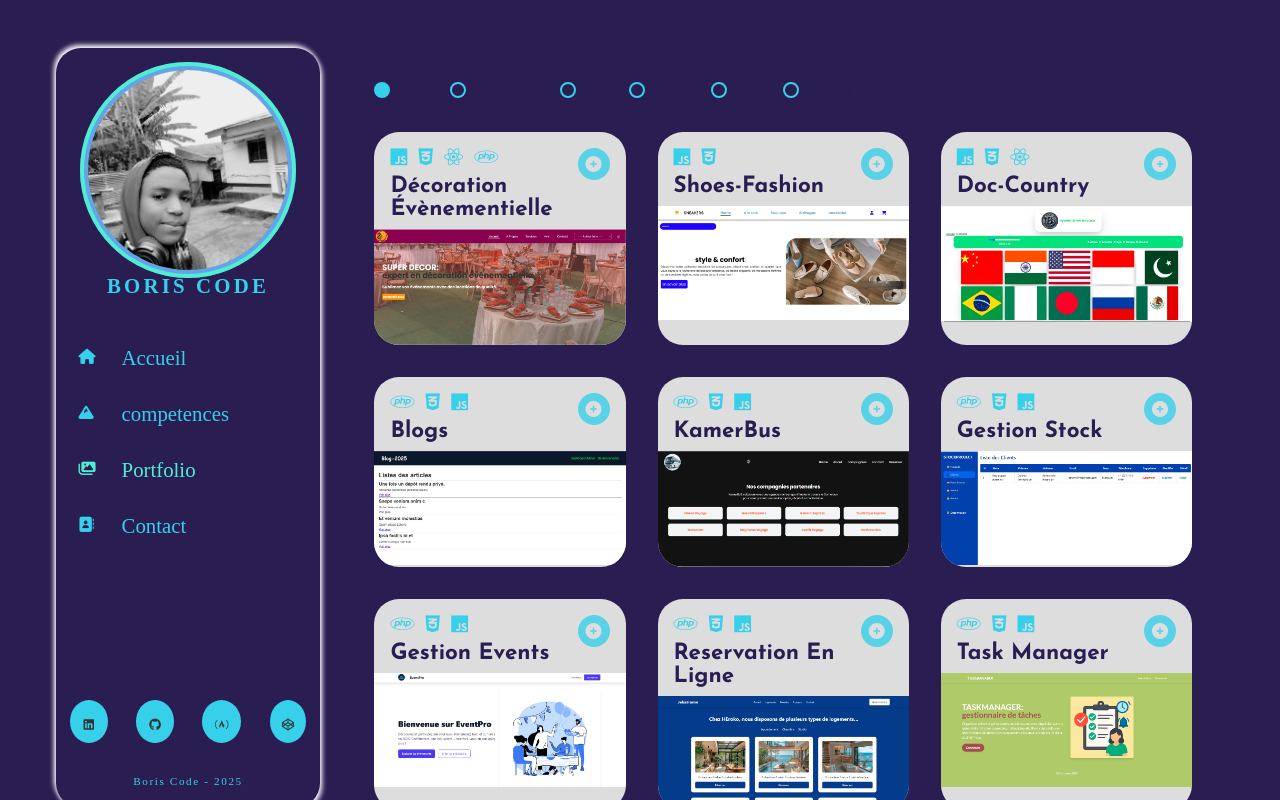
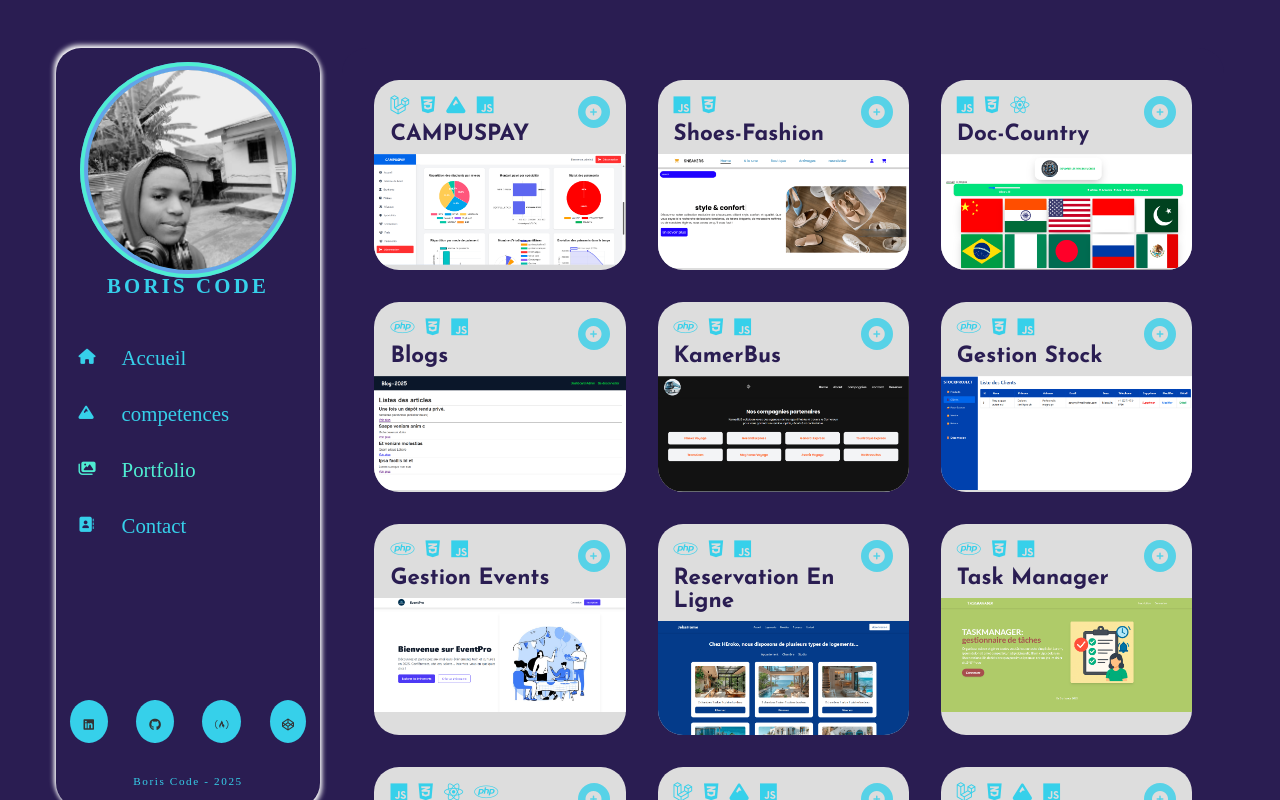
Before and after one commit to boris2442/my_cv_with_react, a React (Vite) app: page /portfolio in a window 1280 px wide. Shown: the top 800 px of the page. Built offline with nearby package versions, Linux system fonts and the light colour scheme; a web font is replaced by a local one.

Commit message:
ajout image projet dqp

```diff
--- a/src/components/data/portfolioData.jsx
+++ b/src/components/data/portfolioData.jsx
@@ -2,13 +2,12 @@ export const portfolioData = [
 
     {
         id: 1,
-        name: 'Décoration évènementielle',
-        languages: ['javascript', 'react'],
-        languagesIcons: ['fab fa-js', 'fab fa-css3-alt', 'fab fa-react', 'fab fa-php'],
-        source: 'https://evendeco.com',
-        info: `🌐 Evendeco.com — Organisation et Décoration d’Événements
-       Evendeco.com est une application web vitrine dédiée à la planification et à la décoration d’événements professionnels et privés. Développée avec passion, elle offre une vitrine claire et élégante pour présenter les services d’un(e) décorateur(trice) ou organisateur(trice) d’événements.`,
-        picture: './media/evendeco.png'
+        name: 'CAMPUSPAY',
+        languages: ['Laravel', 'Tailwind CSS', 'Alpine.JS', 'JavaScript'],
+        languagesIcons: ['fa-brands fa-laravel', 'fab fa-css3-alt', 'fa-solid fa-mountain', 'fab fa-js'],
+        source: 'https://github.com/boris2442/stage_project_dqp.git',
+        info: `   CAMPUSPAY est une application web de gestion centralisée des frais universitaires, conçue pour automatiser les paiements, améliorer le suivi financier et simplifier les interactions entre les étudiants, les comptables et l’administration universitaire.`,
+        picture: './media/dashbadmin.png'
     }
     ,
     {
@@ -162,19 +161,20 @@ Consultation des créneaux disponibles selon la date, l’heure ou la destinatio
     ,
     {
         id: 10,
-        name: 'CAMPUSPAY',
-        languages: ['Laravel', 'Tailwind CSS', 'Alpine.JS', 'JavaScript'],
-        languagesIcons: ['fa-brands fa-laravel', 'fab fa-css3-alt', 'fa-solid fa-mountain', 'fab fa-js'],
-        source: 'https://github.com/boris2442/stage_project_dqp.git',
-        info: `CAMPUSPAY est une application web de gestion centralisée des frais universitaires, conçue pour automatiser les paiements, améliorer le suivi financier et simplifier les interactions entre les étudiants, les comptables et l’administration universitaire.
+        name: 'Décoration évènementielle',
+        languages: ['javascript', 'react'],
+        languagesIcons: ['fab fa-js', 'fab fa-css3-alt', 'fab fa-react', 'fab fa-php'],
+        source: 'https://evendeco.com',
+        info: `🌐 Evendeco.com — Organisation et Décoration d’Événements
+       Evendeco.com est une application web vitrine dédiée à la planification et à la décoration d’événements professionnels et privés. Développée avec passion, elle offre une vitrine claire et élégante pour présenter les services d’un(e) décorateur(trice) ou organisateur(trice) d’événements.
 
 `,
-        picture: './media/dashbadmin.png'
+        picture: './media/evendeco.png'
     }
     ,
     {
         id: 11,
-        name: 'CAMPUSPAY3',
+        name: 'CAMPUSPAY',
         languages: ['Laravel', 'css', 'Alpine.JS', 'JavaScript'],
         languagesIcons: ['fa-brands fa-laravel', 'fab fa-css3-alt', 'fa-solid fa-mountain', 'fab fa-js'],
         source: 'https://github.com/boris2442/stage_project_dqp.git',
@@ -186,7 +186,7 @@ Consultation des créneaux disponibles selon la date, l’heure ou la destinatio
     ,
     {
         id: 12,
-        name: 'CAMPUSPAY4',
+        name: 'CAMPUSPAY',
         languages: ['Laravel', 'css', 'Alpine.JS', 'JavaScript'],
         languagesIcons: ['fa-brands fa-laravel', 'fab fa-css3-alt', 'fa-solid fa-mountain', 'fab fa-js'],
         source: 'https://github.com/boris2442/stage_project_dqp.git',
--- a/src/components/portfolio/ProjectList.jsx
+++ b/src/components/portfolio/ProjectList.jsx
@@ -60,57 +60,87 @@
 
 
 
+// import React, { Component } from 'react';
+// import Project from './project';
+// import { portfolioData } from '../data/PortfolioData';
+
+// class ProjectList extends Component {
+//   state = {
+//     projects: portfolioData,
+//     radios: [
+//       { id: 0, value: "tous" },
+//       { id: 1, value: "javascript" },
+//       { id: 2, value: "css" },
+//       { id: 3, value: "react" },
+//       { id: 4, value: "php" },
+//       { id: 5, value: "laravel" }
+//     ],
+//     selectedRadio: 'tous'
+//   };
+
+//   handleRadio = (event) => {
+//     this.setState({ selectedRadio: event.target.value });
+//   }
+
+//   render() {
+//     const { projects, radios, selectedRadio } = this.state;
+
+//     return (
+//       <div className='portfolioContent'>
+//         <ul className="radioDisplay">
+//           {radios.map((radio) => (
+//             <li key={radio.id}>
+//               <input
+//                 type="radio"
+//                 id={radio.value}
+//                 checked={radio.value === selectedRadio}
+//                 value={radio.value}
+//                 onChange={this.handleRadio}
+//               />
+//               <label htmlFor={radio.value}>{radio.value}</label>
+//             </li>
+//           ))}
+//         </ul>
+
+//         <div className="projects">
+//           {
+//             projects
+//               .filter(item =>
+//                 selectedRadio === "tous" || item.languages.includes(selectedRadio)
+//               )
+//               .map(item => (
+//                 <Project key={item.id} item={item} />
+//               ))
+//           }
+//         </div>
+//       </div>
+//     );
+//   }
+// }
+
+// export default ProjectList;
+
+
+
 import React, { Component } from 'react';
 import Project from './project';
 import { portfolioData } from '../data/PortfolioData';
 
 class ProjectList extends Component {
   state = {
-    projects: portfolioData,
-    radios: [
-      { id: 0, value: "tous" },
-      { id: 1, value: "javascript" },
-      { id: 2, value: "css" },
-      { id: 3, value: "react" },
-      { id: 4, value: "php" },
-      { id: 5, value: "laravel" }
-    ],
-    selectedRadio: 'tous'
+    projects: portfolioData
   };
 
-  handleRadio = (event) => {
-    this.setState({ selectedRadio: event.target.value });
-  }
-
   render() {
-    const { projects, radios, selectedRadio } = this.state;
+    const { projects } = this.state;
 
     return (
       <div className='portfolioContent'>
-        <ul className="radioDisplay">
-          {radios.map((radio) => (
-            <li key={radio.id}>
-              <input
-                type="radio"
-                id={radio.value}
-                checked={radio.value === selectedRadio}
-                value={radio.value}
-                onChange={this.handleRadio}
-              />
-              <label htmlFor={radio.value}>{radio.value}</label>
-            </li>
-          ))}
-        </ul>
-
         <div className="projects">
           {
-            projects
-              .filter(item =>
-                selectedRadio === "tous" || item.languages.includes(selectedRadio)
-              )
-              .map(item => (
-                <Project key={item.id} item={item} />
-              ))
+            projects.map(item => (
+              <Project key={item.id} item={item} />
+            ))
           }
         </div>
       </div>
--- a/src/styles/pages/_portfolio.scss
+++ b/src/styles/pages/_portfolio.scss
@@ -9,7 +9,7 @@
   min-height: $minHeight;
   padding: 2rem 1rem;
 
-   display: flex;
+  display: flex;
   align-items: flex-start;
   gap: 1rem;
 
@@ -89,7 +89,7 @@
         transition: transform 0.3s ease, box-shadow 0.3s ease;
 
         &:hover {
-        //   transform: translateY(-5px);
+          //   transform: translateY(-5px);
           //box-shadow: 0 4px 12px rgba($black, 0.1);
           box-shadow: 0 4px 8px rgba($black, 0.1);
         }
@@ -128,8 +128,13 @@
         // 2.3. Image cliquable
         // =====================
         img {
+          // width: 100%;
+          // height: auto;
+          // display: block;
+          // cursor: pointer;
           width: 100%;
-          height: auto;
+          height: auto; // fixe ou dynamique
+          object-fit: cover; // ✅ évite les images étirées ou déformées
           display: block;
           cursor: pointer;
           &:hover {
@@ -261,7 +266,6 @@
     }
   }
   @media screen and (max-width: 850px) {
-
     flex-direction: column;
     gap: 0;
   }
```
Lines whose indentation alone changed are shown as unchanged.
